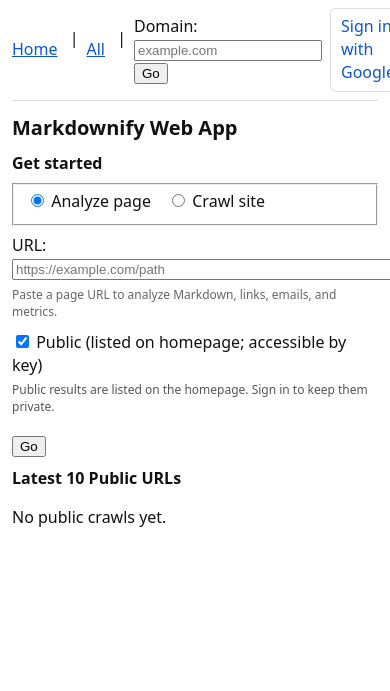
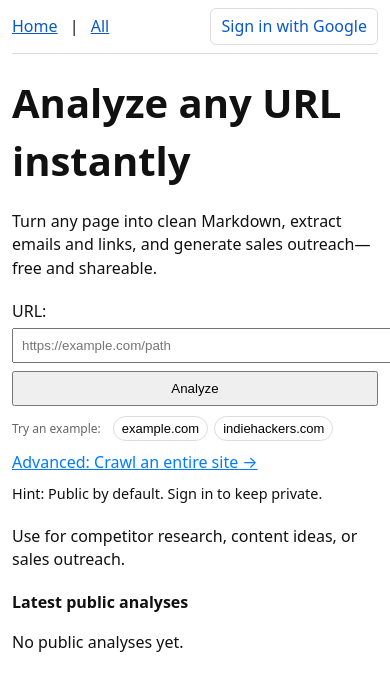
Before and after one commit to malvavisc0/meshweave, a FastAPI app: page / in a window 390 px wide; the page is wider, and only the part inside the window is pictured. Shown: the top 691 px of that part. Run offline with FastAPI, Linux system fonts and the light colour scheme; parts of the project's set-up code (start-up, migrations or seed data) failed here and were passed over; some libraries are stand-ins or nearby versions.

Commit message:
improving homepage

```diff
--- a/webapp/routers/pages.py
+++ b/webapp/routers/pages.py
@@ -20,6 +20,7 @@
 from webapp.utils.config import _env_bool
 from webapp.utils.http import _client_ip_from_request, _collect_headers_subset
 from webapp.utils.logging import log_audit
+from webapp.utils.metrics import homepage_analyze_submits
 from webapp.utils.quotas import (
     enforce_concurrent_jobs_limit,
     enforce_daily_site_crawl_limit,
@@ -226,7 +227,7 @@
     # SEO meta for home
     site_name = os.getenv("SITE_NAME", "Markdownify Web App")
     page_title = f"{site_name} — Turn any page into clean Markdown"
-    meta_description = "Render pages to Markdown, extract emails and links. Share public results with short keys and browse recent URLs."
+    meta_description = "Render pages to clean Markdown, extract emails and links. Share public results with short keys and browse recent URLs."
     abs_page_url = _abs_url(request, "/")
     og_image_url = os.getenv("OG_IMAGE_URL") or None
     # Optional banner when a crawl was just started (anonymous redirect target)
@@ -311,6 +312,9 @@
                 return RedirectResponse(url="/my?notice=csrf_failed", status_code=303)
 
         user = getattr(request.state, "current_user", None)
+        # Site crawls are private by default (both anon and authed)
+        visibility = "private"
+        key = None
 
         # Normalize and validate domain
         dom = (domain or "").strip().lower()
@@ -356,7 +360,7 @@
             existing = (
                 s.query(Crawl)
                 .filter(
-                    Crawl.visibility == "private",
+                    Crawl.visibility == visibility,
                     Crawl.domain == dom,
                     Crawl.path == "/",
                     Crawl.query == "",
@@ -401,8 +405,8 @@
                     path="/",
                     query="",
                     canonical_url=start_url,
-                    key=None,
-                    visibility="private",
+                    key=key,
+                    visibility=visibility,
                     scope="site",
                     status="pending",
                     payload_json=None,
@@ -431,6 +435,7 @@
         if user and getattr(user, "id", None):
             return RedirectResponse(url=f"/analysis/{crawl_id}", status_code=303)
         else:
+            # Anonymous: show submitted banner on home
             return RedirectResponse(url=f"/?submitted={crawl_id}", status_code=303)
 
     # PAGE MODE (default)
@@ -441,11 +446,21 @@
             status_code=400, detail="Invalid URL. Must start with http(s)://"
         )
 
-    is_public = bool(public)
     user = getattr(request.state, "current_user", None)
+    # Public by default for anonymous users (freemium)
+    is_public = bool(public) if user else True
     dom, path, query, canon_url = canonicalize_url(uval)
     if not dom:
         raise HTTPException(status_code=400, detail="Unable to extract domain from URL")
+
+    # Metrics: count homepage Analyze submissions (page mode)
+    try:
+        homepage_analyze_submits.labels(
+            authed="true" if user else "false",
+            public="true" if is_public else "false",
+        ).inc()
+    except Exception:
+        pass
 
     now = datetime.now(timezone.utc)
 
@@ -1392,160 +1407,6 @@
     return RedirectResponse(url=f"/my?notice=retried&job={crawl_id}", status_code=303)
 
 
-@router.get("/domain/{domain}", response_class=HTMLResponse)
-async def view_domain_index(
-    request: Request,
-    domain: str,
-    page_size: int = 50,
-    cursor: Optional[str] = None,
-    dir: Optional[str] = "next",
-):
-    """List public results for a given domain.
-
-    Args:
-        request (Request): Incoming HTTP request.
-        domain (str): Domain (host) to filter results by.
-
-    Returns:
-        HTMLResponse: Rendered domain index page.
-
-    Raises:
-        HTTPException: 404 if no public results exist for the domain.
-    """
-    # Normalize inputs
-    dom = (domain or "").lower()
-    try:
-        page_size = int(page_size)
-    except Exception:
-        page_size = 50
-    if page_size not in (25, 50, 100):
-        page_size = 50
-
-    direction = (dir or "next").lower()
-    if direction not in ("next", "prev"):
-        direction = "next"
-
-    # Parse cursor "epoch:id"
-    cursor_ts = None
-    cursor_id = None
-    if cursor:
-        try:
-            parts = cursor.split(":", 1)
-            cursor_ts = datetime.fromtimestamp(int(parts[0]), tz=timezone.utc)
-            cursor_id = parts[1]
-        except Exception:
-            cursor_ts = None
-            cursor_id = None
-
-    # Query rows with keyset filters
-    with get_session() as s:
-        q = s.query(Crawl).filter(Crawl.domain == dom, Crawl.visibility == "public")
-        if cursor_ts and cursor_id:
-            if direction == "next":
-                q = q.filter(
-                    or_(
-                        Crawl.updated_at < cursor_ts,
-                        and_(Crawl.updated_at == cursor_ts, Crawl.id < cursor_id),
-                    )
-                ).order_by(Crawl.updated_at.desc(), Crawl.id.desc())
-            else:
-                q = q.filter(
-                    or_(
-                        Crawl.updated_at > cursor_ts,
-                        and_(Crawl.updated_at == cursor_ts, Crawl.id > cursor_id),
-                    )
-                ).order_by(Crawl.updated_at.asc(), Crawl.id.asc())
-        else:
-            q = q.order_by(Crawl.updated_at.desc(), Crawl.id.desc())
-        rows_db: List[Crawl] = q.limit(page_size + 1).all()
-
-    if direction == "prev" and cursor_ts and cursor_id:
-        if len(rows_db) > page_size:
-            rows_db = rows_db[-page_size:]
-        rows_dom = list(reversed(rows_db))
-    else:
-        rows_dom = rows_db[:page_size]
-
-    # Build items
-    items = []
-    for r in rows_dom:
-        items.append(
-            {
-                "domain": r.domain,
-                "path": r.path,
-                "query": r.query,
-                "canonical_url": r.canonical_url,
-                "key": r.key,
-                "status": r.status,
-                "updated_at": (r.updated_at or datetime.now(timezone.utc)).isoformat(),
-            }
-        )
-
-    # Build cursors and URLs
-    def _cursor_of(row: Crawl) -> str:
-        """Build a stable cursor string for keyset pagination.
-
-        Args:
-            row (Crawl): Crawl row whose updated_at and id are used.
-
-        Returns:
-            str: Cursor of the form "epoch:id".
-        """
-        ts = int((row.updated_at or datetime.now(timezone.utc)).timestamp())
-        return f"{ts}:{row.id}"
-
-    prev_url = None
-    next_url = None
-    if rows_dom:
-        first = rows_dom[0]
-        last = rows_dom[-1]
-        base_params = {"page_size": str(page_size)}
-        prev_params = dict(base_params)
-        prev_params["cursor"] = _cursor_of(first)
-        prev_params["dir"] = "prev"
-        prev_url = f"/domain/{dom}?" + urlencode(prev_params)
-
-        next_params = dict(base_params)
-        next_params["cursor"] = _cursor_of(last)
-        next_params["dir"] = "next"
-        next_url = f"/domain/{dom}?" + urlencode(next_params)
-
-    # SEO meta for domain index
-    site_name = os.getenv("SITE_NAME", "Markdownify Web App")
-    page_title = f"Public results for {dom} — {site_name}"
-    meta_description = (
-        f"Latest crawls for {dom}. View shareable Markdown, links, emails, and metrics."
-    )
-    abs_page_url = _abs_url(request, f"/domain/{dom}")
-
-    # Absolute prev/next for link rel
-    abs_prev_url = _abs_url(request, prev_url) if prev_url else None
-    abs_next_url = _abs_url(request, next_url) if next_url else None
-    og_image_url = os.getenv("OG_IMAGE_URL") or None
-
-    return templates.TemplateResponse(
-        "domain_index.html",
-        {
-            "request": request,
-            "domain": dom,
-            "items": items,
-            "page_size": page_size,
-            "has_prev": True if prev_url else False,
-            "has_next": True if next_url else False,
-            "prev_url": prev_url,
-            "next_url": next_url,
-            "abs_prev_url": abs_prev_url,
-            "abs_next_url": abs_next_url,
-            # SEO
-            "site_name": site_name,
-            "page_title": page_title,
-            "meta_description": meta_description,
-            "abs_page_url": abs_page_url,
-            "og_image_url": og_image_url,
-        },
-    )
-
-
 @router.get("/all", response_class=HTMLResponse)
 async def view_all(
     request: Request,
--- a/webapp/templates/base.html
+++ b/webapp/templates/base.html
@@ -119,12 +119,6 @@
         <a href="/">Home</a>
         &nbsp;|&nbsp;
         <a href="/all">All</a>
-        &nbsp;|&nbsp;
-        <form onsubmit="var v=document.getElementById('nav-domain').value.trim(); if(v){ window.location.href='/domain/'+encodeURIComponent(v.toLowerCase()); } return false;" style="display:inline;">
-          <label for="nav-domain">Domain:</label>
-          <input type="text" id="nav-domain" name="domain" placeholder="example.com" style="width:180px;">
-          <button type="submit">Go</button>
-        </form>
       </div>
       <div class="nav-right">
         {% if request.state.current_user %}
@@ -139,7 +133,7 @@
             <button type="submit">Sign out of all devices</button>
           </form>
         {% else %}
-          <a href="/login?provider=google&next={{ abs_page_url or '/' }}" style="display:inline-block; padding:6px 10px; border:1px solid var(--border); border-radius:6px; text-decoration:none;">
+          <a href="/login?provider=google&next={{ abs_page_url or '/' }}" style="display:inline-block; padding:6px 10px; border:1px solid var(--border); border-radius:6px; text-decoration:none;" onclick="try{trackEvent('signin_click');}catch(e){}">
             Sign in with Google
           </a>
         {% endif %}
@@ -164,6 +158,7 @@
           legacyCopy(url);
         }
       } catch (e) { legacyCopy(url); }
+      try { trackEvent('share_click', null, 'copy'); } catch (err) {}
       return false;
     }
     function legacyCopy(text) {
@@ -185,6 +180,22 @@
         .replace(/"/g,'"')
         .replace(/'/g,'&#39;');
     }
+    // Lightweight tracking helper using Beacon API when available
+    function trackEvent(event, action, type) {
+      try {
+        var params = new URLSearchParams();
+        if (event) params.set('event', event);
+        if (action) params.set('action', action);
+        if (type) params.set('type', type);
+        var url = '/api/track?' + params.toString();
+        if (navigator.sendBeacon) {
+          var blob = new Blob([], {type: 'text/plain'});
+          navigator.sendBeacon(url, blob);
+        } else {
+          fetch(url, {method:'GET', credentials:'same-origin'});
+        }
+      } catch (e) {}
+    }
     </script>
 
     {% block scripts %}{% endblock %}
--- a/webapp/templates/home.html
+++ b/webapp/templates/home.html
@@ -1,8 +1,17 @@
 {% extends "base.html" %}
+{% block head_extra %}
+<style>
+@media (max-width: 640px) {
+  #url-input { max-width: 100%; display: block; }
+  #analyze-btn { display: block; width: 100%; margin: 8px 0 0 0 !important; }
+}
+.chips { margin-top:10px; display:flex; flex-wrap:wrap; gap:6px; align-items:center; }
+.chips .chip { display:inline-block; padding:4px 8px; border:1px solid var(--border); border-radius:999px; background:#fff; cursor:pointer; font-size:13px; }
+.chips .chip:focus { outline: 2px solid #c7d2fe; outline-offset: 2px; }
+</style>
+{% endblock %}
 
 {% block content %}
-<h1>{{ site_name or 'Markdownify Web App' }}</h1>
-
 {% if login_error %}
   <div role="alert" style="background:#fee; color:#900; padding:8px; border:1px solid #f99; margin:8px 0;">
     Sign-in failed. Please try again.
@@ -10,7 +19,7 @@
 {% endif %}
 
 {% if submitted_id %}
-  <div role="status" style="background:#eff6ff; color:#1e3a8a; padding:8px; border:1px solid #93c5fd; margin:8px 0;">
+  <div role="status" aria-live="polite" style="background:#eff6ff; color:#1e3a8a; padding:8px; border:1px solid #93c5fd; margin:8px 0;">
     Site crawl started. Status endpoint:
     {% if submitted_status_url %}
       <a href="{{ submitted_status_url }}">{{ submitted_status_url }}</a>
@@ -23,15 +32,20 @@
   </div>
 {% endif %}
 
-<h2>Get started</h2>
-<form id="unified-form" action="/submit" method="post">
+<h1 style="font-size: 2.5em; margin: 20px 0;">Analyze any URL instantly</h1>
+{% if request.state.current_user %}
+<p style="margin-bottom: 20px;">Keep analyses private or share publicly.</p>
+{% else %}
+<p style="margin-bottom: 20px;">Turn any page into clean Markdown, extract emails and links, and generate sales outreach—free and shareable.</p>
+{% endif %}
+
+<form id="analyze-form" action="/submit" method="post">
   {% if csrf_token %}<input type="hidden" name="csrf_token" value="{{ csrf_token }}">{% endif %}
+  {% if not request.state.current_user %}<input type="hidden" name="public" value="1">{% endif %}
 
-  <!-- Hidden fields mapped on submit based on mode -->
   <input type="hidden" name="mode" id="hidden-mode" value="page">
   <input type="hidden" name="url" id="hidden-url">
   <input type="hidden" name="domain" id="hidden-domain">
-
 
   <!-- Honeypot -->
   <div style="position:absolute; left:-10000px; top:auto; width:1px; height:1px; overflow:hidden;" aria-hidden="true">
@@ -39,53 +53,118 @@
     <input type="text" id="website" name="website" tabindex="-1" autocomplete="off">
   </div>
 
-  <!-- Mode toggle -->
-  <fieldset role="radiogroup" aria-label="Action" style="margin:8px 0;">
-    <label><input type="radio" name="mode-choice" value="page" id="mode-page" checked> Analyze page</label>
-    <label style="margin-left:12px;"><input type="radio" name="mode-choice" value="site" id="mode-site"> Crawl site</label>
-  </fieldset>
+  <label for="url-input" style="display:block; margin-bottom:5px;">URL:</label>
+  <input type="text" id="url-input" placeholder="https://example.com/path" required style="width:100%; max-width:400px; padding:8px;" aria-describedby="url-help">
+  <button type="submit" id="analyze-btn" style="margin-left:10px; padding:8px 16px;">Analyze</button>
+  <div class="chips" aria-label="Try an example"><span class="small" style="margin-right:6px;">Try an example:</span> <button type="button" class="chip" onclick="setExample('https://example.com')">example.com</button> <button type="button" class="chip" onclick="setExample('https://indiehackers.com')">indiehackers.com</button></div>
+  <a href="#" id="advanced-toggle" role="button" aria-expanded="false" aria-controls="advanced-section" style="margin-top:10px; display:block; color:#007bff;">Advanced: Crawl an entire site →</a>
 
-  <!-- Single input -->
-  <label for="main-input" id="input-label">URL:</label>
-  <input type="text" id="main-input" placeholder="https://example.com/path" required style="width:520px;" aria-describedby="input-help">
-  <p id="input-help" class="small" style="margin:6px 0 10px;">
-    Paste a page URL to analyze Markdown, links, emails, and metrics.
+  <p id="url-help" style="font-size:0.9em; margin:10px 0;">
+  {% if request.state.current_user %}
+  Private by default. Check 'Public' to share on the homepage.
+  {% else %}
+  Hint: Public by default. Sign in to keep private.
+  {% endif %}
   </p>
 
-  <!-- Public only for page mode -->
-  <div id="public-group" style="margin:6px 0 10px;">
+  {% if request.state.current_user %}
+  <div id="public-group" style="margin:10px 0;">
   <label for="public">
-      <input type="checkbox" id="public" name="public" {% if not request.state.current_user %}checked{% endif %}>
-      Public (listed on homepage; accessible by key)
+  <input type="checkbox" id="public" name="public"> Public (share on homepage)
   </label>
-    {% if not request.state.current_user %}
-      <div class="small" style="color:#555; margin-top:4px;">Public results are listed on the homepage. Sign in to keep them private.</div>
+  </div>
+  <p style="font-size:0.9em; margin:10px 0;">Tip: Private results appear in My Jobs.</p>
   {% endif %}
+
+</form>
+
+<div id="advanced-section" role="region" aria-labelledby="advanced-heading" style="display:none; margin:20px 0; padding:10px; border:1px solid #ddd;">
+  <h2 id="advanced-heading">Advanced Site Crawl</h2>
+  <form id="site-form" action="/submit" method="post">
+    {% if csrf_token %}<input type="hidden" name="csrf_token" value="{{ csrf_token }}">{% endif %}
+    <input type="hidden" name="mode" value="site">
+    <input type="hidden" name="domain" id="site-domain">
+    <input type="hidden" name="url" value="">
+
+    <label for="site-input" style="display:block; margin-bottom:5px;">Domain:</label>
+    <input type="text" id="site-input" placeholder="example.com" required style="width:50%; padding:8px;">
+    <button type="submit" id="site-btn" style="margin-left:10px; padding:8px 16px;">Start crawl</button>
+    <p style="font-size:0.9em; margin-top:10px;">
+    {% if request.state.current_user %}
+    Crawls are private by default, view progress in My Jobs.
+    {% else %}
+    Crawls are private by default—sign in to view progress in My Jobs.
+    {% endif %}
+    </p>
+  </form>
 </div>
 
+<p style="margin:20px 0;">Use for competitor research, content ideas, or sales outreach.</p>
 
-  <button type="submit" id="primary-submit" style="margin-top:10px;">Go</button>
-</form>
+<h2>Latest public analyses</h2>
+{% if items and items|length > 0 %}
+  <ul>
+    {% for item in items %}
+      <li>
+        <a href="/analysis/{{ item.key }}">
+          {% if item.canonical_url %}
+            {{ item.canonical_url }}
+          {% else %}
+            {{ item.domain }}{{ item.path }}{% if item.query %}?{{ item.query }}{% endif %}
+          {% endif %}
+        </a>
+        {% if item.title %} — "{{ item.title }}"{% endif %}
+        <br><small>Updated: <time datetime="{{ item.updated_at }}">{{ item.updated_at }}</time></small>
+      </li>
+    {% endfor %}
+  </ul>
+{% else %}
+  <p>No public analyses yet.</p>
+{% endif %}
 
 <script>
 (function(){
-  const form = document.getElementById('unified-form');
-  const input = document.getElementById('main-input');
-  const inputLabel = document.getElementById('input-label');
-  const inputHelp = document.getElementById('input-help');
-  const publicGroup = document.getElementById('public-group');
-
+  const analyzeForm = document.getElementById('analyze-form');
+  const urlInput = document.getElementById('url-input');
   const hiddenMode = document.getElementById('hidden-mode');
   const hiddenUrl = document.getElementById('hidden-url');
   const hiddenDomain = document.getElementById('hidden-domain');
 
+  const siteForm = document.getElementById('site-form');
+  const siteInput = document.getElementById('site-input');
+  const siteDomain = document.getElementById('site-domain');
 
-  function mode() {
-    const m = document.querySelector('input[name="mode-choice"]:checked')?.value || 'page';
-    hiddenMode.value = m;
-    return m;
+  const advancedToggle = document.getElementById('advanced-toggle');
+  const advancedSection = document.getElementById('advanced-section');
+
+  // Toggle advanced section (accessibility: manage aria-expanded)
+  advancedToggle.addEventListener('click', function(e){
+    e.preventDefault();
+    const willOpen = advancedSection.style.display === 'none';
+    advancedSection.style.display = willOpen ? 'block' : 'none';
+    advancedToggle.setAttribute('aria-expanded', willOpen ? 'true' : 'false');
+    advancedToggle.textContent = willOpen ? 'Advanced: Crawl an entire site ▼' : 'Advanced: Crawl an entire site →';
+    try { trackEvent('advanced_toggle', willOpen ? 'open' : 'close'); } catch(err) {}
+  });
+  // Keyboard support for Space/Enter on the toggle
+  advancedToggle.addEventListener('keydown', function(e){
+    const key = e.key || e.code;
+    if (key === ' ' || key === 'Spacebar' || key === 'Enter') {
+      e.preventDefault();
+      advancedToggle.click();
+    }
+  });
+
+  // Quick-fill and submit example
+  function setExample(u){
+    try {
+      urlInput.value = u;
+      if (analyzeForm && typeof analyzeForm.requestSubmit === 'function') analyzeForm.requestSubmit();
+      else analyzeForm.submit();
+    } catch (e) { urlInput.value = u; }
   }
 
+  // Function to extract domain
   function toDomain(value) {
     try {
       let v = (value || '').trim();
@@ -100,70 +179,30 @@
     }
   }
 
-  function onModeChange() {
-    if (mode() === 'page') {
-      inputLabel.textContent = 'URL:';
-      input.placeholder = 'https://example.com/path';
-      inputHelp.textContent = 'Paste a page URL to analyze Markdown, links, emails, and metrics.';
-      publicGroup.style.display = '';
-    } else {
-      inputLabel.textContent = 'Domain:';
-      input.placeholder = 'example.com';
-      inputHelp.textContent = 'Crawl internal links for this domain (BFS) within server caps.';
-      publicGroup.style.display = 'none';
-    }
-  }
-
-  document.getElementById('mode-page').addEventListener('change', onModeChange);
-  document.getElementById('mode-site').addEventListener('change', onModeChange);
-  onModeChange();
-
-  form.addEventListener('submit', function(e){
-    const val = input.value.trim();
-    if (!val) return; // required handles
-
-    if (mode() === 'page') {
-      // Ensure URL
+  // Analyze form submit
+  analyzeForm.addEventListener('submit', function(e){
+    const val = urlInput.value.trim();
+    if (!val) return;
     const url = /^https?:\/\//i.test(val) ? val : ('https://' + val);
-      form.action = '/submit';
+    hiddenMode.value = 'page';
     hiddenUrl.value = url;
     hiddenDomain.value = '';
-    } else {
+  });
+
+  // Site form submit
+  siteForm.addEventListener('submit', function(e){
+    const val = siteInput.value.trim();
     const dom = toDomain(val);
     if (!dom || !dom.includes('.')) {
       e.preventDefault();
-        input.setCustomValidity('Enter a valid domain like example.com');
-        input.reportValidity();
-        setTimeout(()=>input.setCustomValidity(''), 2000);
+      siteInput.setCustomValidity('Enter a valid domain like example.com');
+      siteInput.reportValidity();
+      setTimeout(()=>siteInput.setCustomValidity(''), 2000);
       return;
     }
-      form.action = '/submit';
-      hiddenDomain.value = dom;
-      hiddenUrl.value = '';
-    }
+    siteDomain.value = dom;
   });
 })();
 </script>
 
-<h2>Latest 10 Public URLs</h2>
-{% if items and items|length > 0 %}
-  <ul>
-    {% for item in items %}
-      <li>
-        <a href="/analysis/{{ item.key }}">
-          {% if item.canonical_url %}
-            {{ item.canonical_url }}
-          {% else %}
-            {{ item.domain }}{{ item.path }}{% if item.query %}?{{ item.query }}{% endif %}
-          {% endif %}
-        </a>
-        {% if item.title %} — {{ item.title }}{% endif %}
-        <br>
-        <small>Updated: {{ item.updated_at }} • Status: {{ item.status }}</small>
-      </li>
-    {% endfor %}
-  </ul>
-{% else %}
-  <p>No public crawls yet.</p>
-{% endif %}
 {% endblock %}
--- a/webapp/templates/result.html
+++ b/webapp/templates/result.html
@@ -17,8 +17,8 @@
 {% if visibility == "public" and abs_page_url %}
   <p class="small">
     <strong>Share:</strong>
-    <a href="https://twitter.com/intent/tweet?url={{ abs_page_url }}" target="_blank" rel="noopener">Post on X</a> •
-    <a href="https://www.linkedin.com/sharing/share-offsite/?url={{ abs_page_url }}" target="_blank" rel="noopener">Share on LinkedIn</a>
+    <a href="https://twitter.com/intent/tweet?url={{ abs_page_url }}" target="_blank" rel="noopener" onclick="try{trackEvent('share_click', null, 'link');}catch(e){}">Post on X</a> •
+    <a href="https://www.linkedin.com/sharing/share-offsite/?url={{ abs_page_url }}" target="_blank" rel="noopener" onclick="try{trackEvent('share_click', null, 'link');}catch(e){}">Share on LinkedIn</a>
     {% if _logged_in %} • <a href="#" onclick="return copyLink('{{ abs_page_url }}')">Copy share URL</a>{% endif %}
   </p>
 {% endif %}
```
Also changed, not shown: webapp/routers/api.py (+37 -1 lines), webapp/templates/domain_index.html (+2 -46 lines), webapp/utils/metrics.py (+21 -0 lines). Lines whose indentation alone changed are shown as unchanged.
